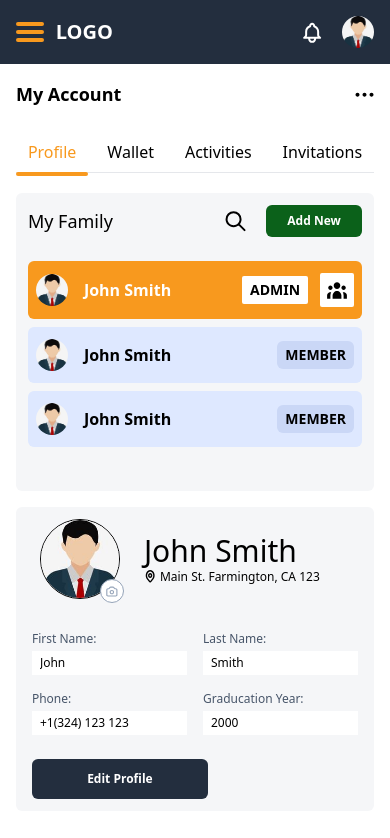
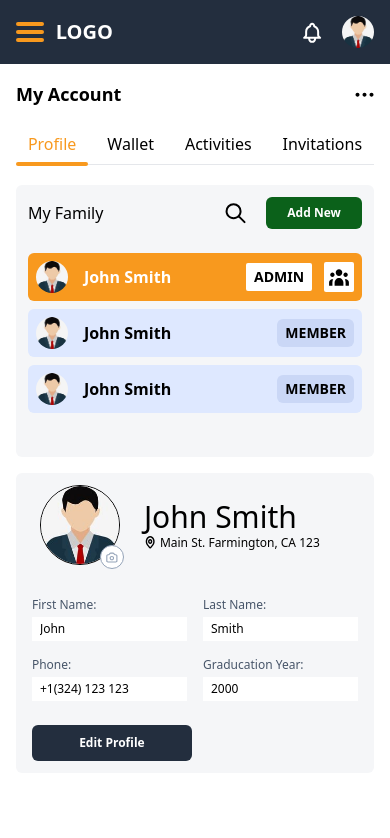
Before and after one commit to Ellipticamit/dashboard, a React (Create React App) app: page / in a window 390 px wide. Shown: the top 838 px of the page. Built offline with nearby package versions, Linux system fonts and the light colour scheme.

Commit message:
padding resolved

```diff
--- a/public/index.html
+++ b/public/index.html
@@ -3,7 +3,7 @@
   <head>
     <meta charset="utf-8" />
     <link rel="icon" href="%PUBLIC_URL%/favicon.ico" />
-    <meta name="viewport" content="width=device-width, initial-scale=1" />
+    <meta name="viewport" content="width=device-width, initial-scale=1.0">
     <meta name="theme-color" content="#000000" />
     <meta
       name="description"
--- a/src/components/Tabs/TabItem.js
+++ b/src/components/Tabs/TabItem.js
@@ -5,7 +5,7 @@ const TabItem = ({ title, current, handletabclick }) => {
   return (
     <li
       className={clsx(
-        'relative flex flex-col justify-between rounded-md p-2 px-3',
+        'relative flex flex-col justify-between rounded-md pb-2 px-3',
         {
           'text-orange-50': isActive,
         }
@@ -13,7 +13,7 @@ const TabItem = ({ title, current, handletabclick }) => {
       onClick={() => handletabclick(title)}>
       <span>{title}</span>
       {isActive && (
-        <span className='absolute -bottom-1 left-0 w-full h-1 bg-orange-50 rounded-md mt-2'></span>
+        <span className='absolute -bottom-[2px] left-0 w-full h-1 bg-orange-50 rounded-md mt-1'></span>
       )}
     </li>
   );
--- a/src/ui/Family/FamilyCard.js
+++ b/src/ui/Family/FamilyCard.js
@@ -5,7 +5,7 @@ const FamilyCard = ({ item }) => {
   return (
     <div
       className={clsx(
-        'flex items-center justify-between rounded-md p-2 py-3 bg-light-200 font-semibold',
+        'flex items-center justify-between rounded-md py-2 p-2 md:py-3 bg-light-200 font-semibold',
         {
           '!bg-orange-50 text-white': item?.admin,
         }
@@ -21,7 +21,7 @@ const FamilyCard = ({ item }) => {
             <div className='uppercase bg-white py-1 px-2 text-black rounded-sm text-sm md:text-xs'>
               Admin
             </div>
-            <div className='bg-white p-[6px] md:p-[2px] rounded-sm'>
+            <div className='bg-white p-[4px] md:p-[2px] rounded-sm'>
               <img src='/users.svg' alt='' />
             </div>
           </div>
--- a/src/ui/Family/index.js
+++ b/src/ui/Family/index.js
@@ -5,7 +5,7 @@ const Family = ({ data, title }) => {
   return (
     <div className='bg-light-100 p-3 h-full rounded-md overflow-hidden md:px-2'>
       <div className='flex items-center justify-between md:mb-4'>
-        <h2 className='text-lg md:text-base'>{title}</h2>
+        <h2 className='text-base'>{title}</h2>
         <div className='flex items-center space-x-5 md:space-x-3'>
           <div className=''>
             <img
--- a/src/ui/Invitations/InvitationItem.js
+++ b/src/ui/Invitations/InvitationItem.js
@@ -2,19 +2,19 @@ import RoundedImage from '../../components/RoundedImage';
 
 const InvitationItem = () => {
   return (
-    <div className='bg-light-200 p-3 flex items-center space-x-4 rounded-md'>
+    <div className='bg-light-200 p-2 md:p-3 flex items-center space-x-4 rounded-md'>
       <RoundedImage classes='w-9 h-9 border border-black' imgsrc='admin.jpeg' />
       <div className='flex-1 text-sm'>
         <span className='text-orange-50'>John Smith</span> have invited you to
         become his family member.
       </div>
       <div className='flex items-center space-x-2 text-white font-semibold text-2xl'>
-        <div className='bg-success-dark w-9 h-9 rounded-md flex items-center justify-center cursor-pointer'>
+        <div className='bg-success-dark w-8 h-8 md:w-9 md:h-9 rounded-md flex items-center justify-center cursor-pointer'>
           <div className=''>
             <img src='/correct.svg' alt='' />
           </div>
         </div>
-        <div className='bg-red-500 w-9 h-9 rounded-md flex items-center justify-center cursor-pointer'>
+        <div className='bg-red-500 w-8 h-8 md:w-9 md:h-9 rounded-md flex items-center justify-center cursor-pointer'>
           <div>
             <img src='/close2.svg' alt='' />
           </div>
--- a/src/ui/UserDetails/index.js
+++ b/src/ui/UserDetails/index.js
@@ -38,7 +38,7 @@ const UserDetails = ({ mobile = true, data, desktopData = [] }) => {
           ))}
         </div>
       </div>
-      <div className='w-44 h-10 mt-6 md:hidden'>
+      <div className='w-40 h-9 mt-6 md:hidden'>
         <Button text='Edit Profile' />
       </div>
       <div className='hidden md:flex items-center space-x-3 md:mt-6 lg:flex-col lg:space-y-2 lg:space-x-0 lg:mt-8 '>
--- a/src/ui/Wallet/WalletCard.js
+++ b/src/ui/Wallet/WalletCard.js
@@ -5,7 +5,7 @@ const WalletCard = ({ item, bgwhite = false, btn = true }) => {
   return (
     <div
       className={clsx(
-        'flex items-center space-x-3 px-2 py-5 bg-light-100 rounded-md',
+        'flex items-center space-x-3 px-2 py-3 md:py-5 bg-light-100 rounded-md',
         { '!bg-white !space-x-5 !py-3 !px-3': bgwhite }
       )}>
       <div className='w-12 h-10 flex items-center'>
```
